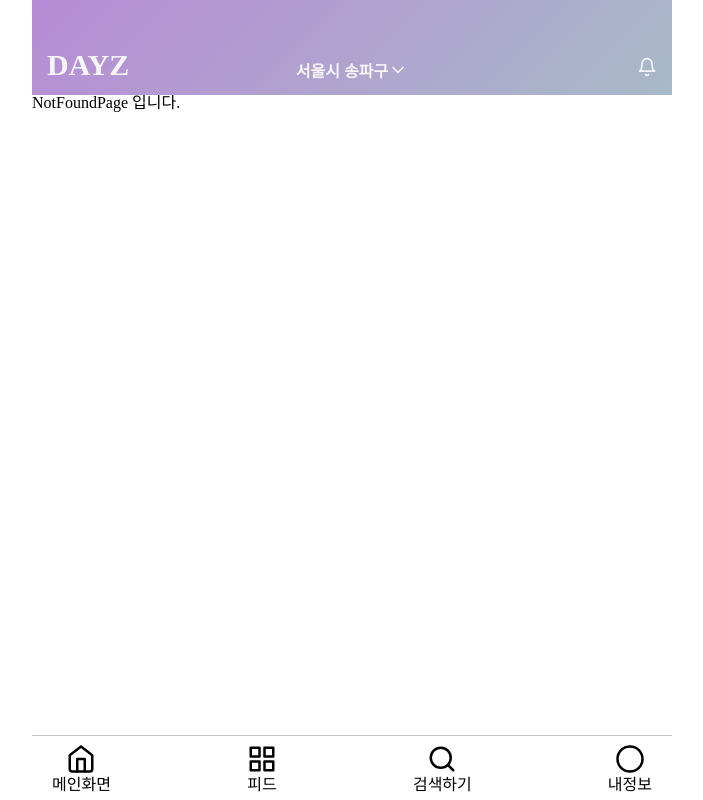
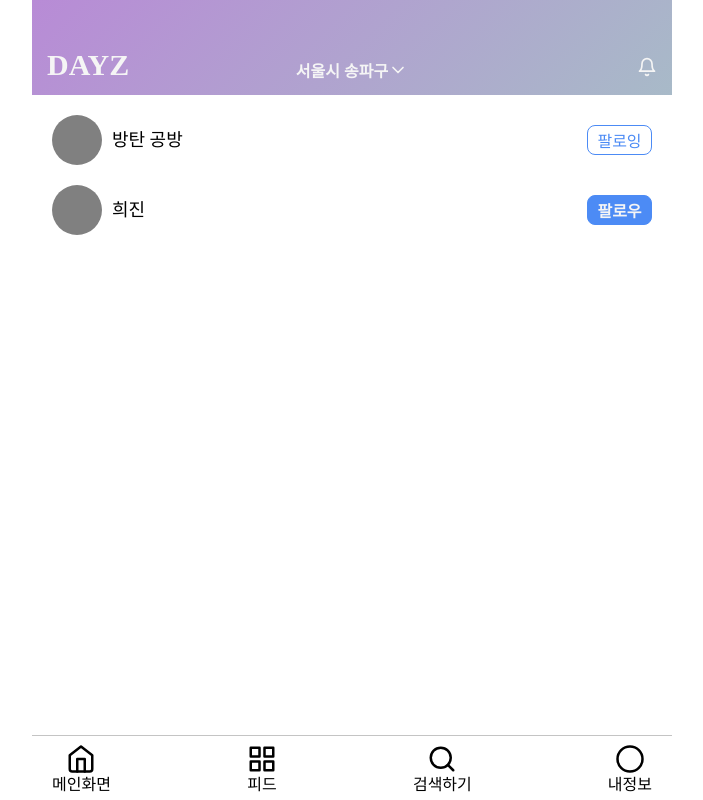
Before and after one commit to prgrms-web-devcourse/Team_DAYZ_DAYZ_FE, a React (Create React App) app: page /user/following in a window 1280 px wide. Shown: the whole page, without its empty margins (288-991 px from the left). Built offline with nearby package versions, Linux system fonts and the light colour scheme.

Commit message:
Feat: 팔로잉 목록 페이지 구현

```diff
--- /dev/null
+++ b/src/pages/UserPage/UserFollowingPage.tsx
@@ -0,0 +1,68 @@
+import styled from '@emotion/styled';
+import React from 'react';
+const UserFollowingPage = () => {
+  return (
+    <UserFollowingWrapper>
+      <FollowingLists>
+        <FollowingItem>
+          <Avatar>
+            <AvatarImg />
+            <AvatarName>방탄 공방</AvatarName>
+          </Avatar>
+          <FollowButton>팔로잉</FollowButton>
+        </FollowingItem>
+        <FollowingItem>
+          <Avatar>
+            <AvatarImg />
+            <AvatarName>희진</AvatarName>
+          </Avatar>
+          <FollowCancelButton>팔로우</FollowCancelButton>
+        </FollowingItem>
+      </FollowingLists>
+    </UserFollowingWrapper>
+  );
+};
+
+const UserFollowingWrapper = styled.section``;
+const FollowingLists = styled.ul``;
+const FollowingItem = styled.li`
+  display: flex;
+  justify-content: space-between;
+  align-items: center;
+  margin: 20px;
+`;
+const Avatar = styled.div`
+  display: flex;
+  justify-content: flex-start;
+  align-items: center;
+`;
+const AvatarImg = styled.div`
+  width: 50px;
+  height: 50px;
+  background-color: grey;
+  border-radius: 50%;
+  margin-right: 10px;
+`;
+const AvatarName = styled.div`
+  font-size: 18px;
+`;
+const FollowButton = styled.button`
+  width: 65px;
+  height: 30px;
+  border: solid 1px #4c8bf5;
+  border-radius: 8px;
+  color: #4c8bf5;
+  background: none;
+  font-size: 16px;
+`;
+const FollowCancelButton = styled.button`
+  width: 65px;
+  height: 30px;
+  border: solid 1px #4c8bf5;
+  border-radius: 8px;
+  color: #f5f5f5;
+  background: #4c8bf5;
+  font-size: 16px;
+  font-weight: 600;
+`;
+export default UserFollowingPage;
--- a/src/pages/UserPage/UserPage.tsx
+++ b/src/pages/UserPage/UserPage.tsx
@@ -20,10 +20,13 @@ const UserPage = () => {
       </ImportantInfo>
 
       <UserSettingLists>
-        <UserSettingList>
-          <ListText>팔로잉한 계정</ListText>
-          <ChevronRight size={40} />
-        </UserSettingList>
+        <Link to="/user/following" style={{ textDecoration: 'none' }}>
+          <UserSettingList>
+            <ListText>팔로잉한 계정</ListText>
+            <ChevronRight size={40} />
+          </UserSettingList>
+        </Link>
+
         <UserSettingList>
           <ListText>찜한 클래스</ListText>
           <ChevronRight size={40} />
--- a/src/pages/UserPage/index.tsx
+++ b/src/pages/UserPage/index.tsx
@@ -1,2 +1,3 @@
 export { default as UserPage } from './UserPage';
 export { default as UserBookedPage } from './UserBookedPage';
+export { default as UserFollowingPage } from './UserFollowingPage';
--- a/src/pages/index.tsx
+++ b/src/pages/index.tsx
@@ -6,7 +6,7 @@ export { default as FeedPage } from './FeedPage';
 export { default as LoginPage } from './LoginPage';
 export { default as BookingPage } from './BookingPage';
 export { default as SearchPage } from './SearchPage';
-export { UserPage, UserBookedPage } from './UserPage';
+export { UserPage, UserBookedPage, UserFollowingPage } from './UserPage';
 export { default as NotFoundPage } from './NotFoundPage';
 export { default as Comments } from './Comments';
 export { default as SearchResultsPage } from './SearchResultsPage';
--- a/src/routes/Router.tsx
+++ b/src/routes/Router.tsx
@@ -15,6 +15,7 @@ import {
   SearchResultsPage,
   UploadFeedPage,
   UserBookedPage,
+  UserFollowingPage,
 } from '../pages';
 
 const Router = () => {
@@ -29,6 +30,7 @@ const Router = () => {
       <Route path="/booking/:id" exact component={BookingPage} />
       <Route path="/user" exact component={UserPage} />
       <Route path="/user/book" exact component={UserBookedPage} />
+      <Route path="/user/following" exact component={UserFollowingPage} />
       <Route path="/author" exact component={AuthorPage} />
       <Route path="/feed/comments/:id" exact component={Comments} />
       <Route path="/search/results" exact component={SearchResultsPage} />
```
